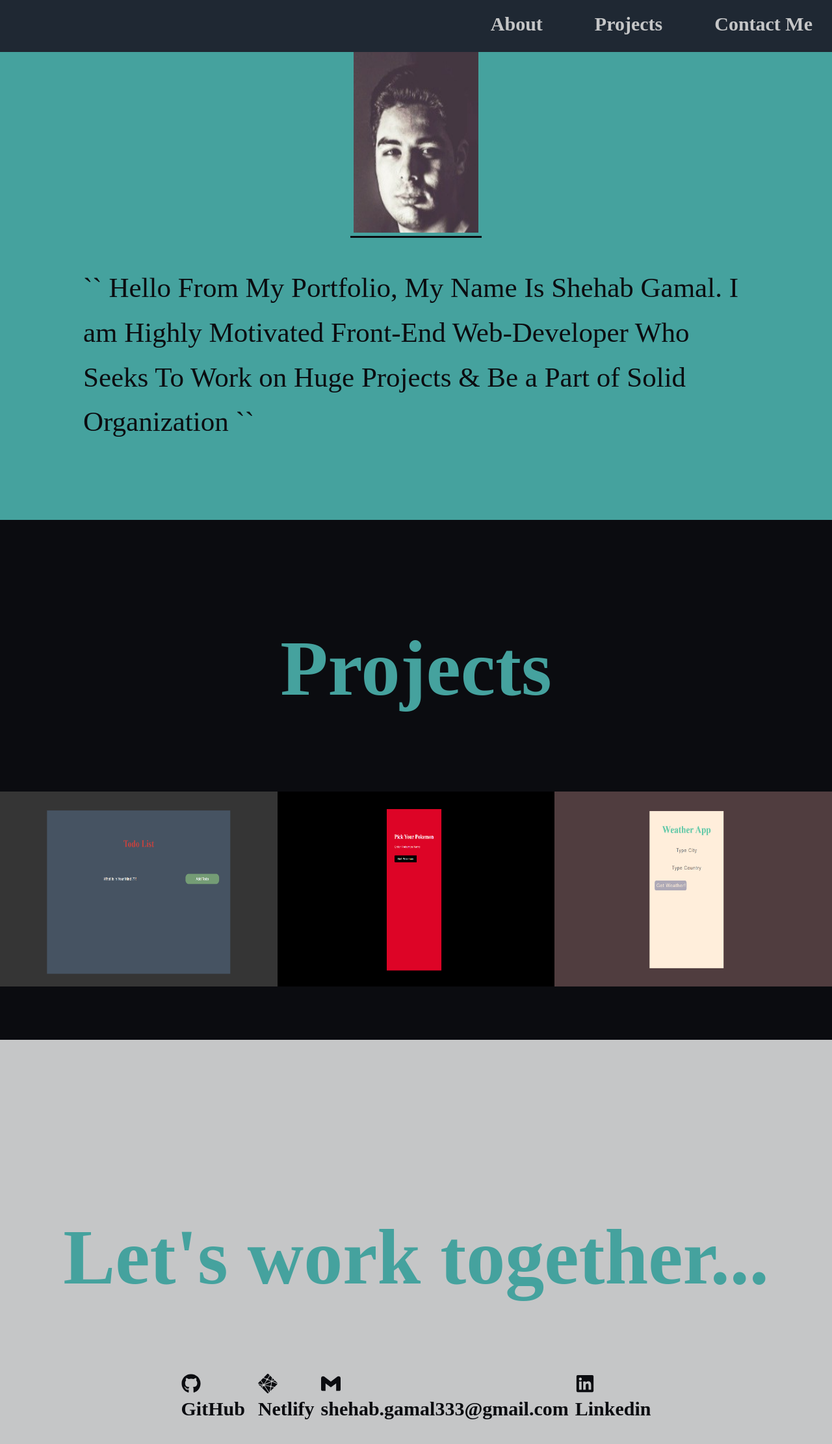
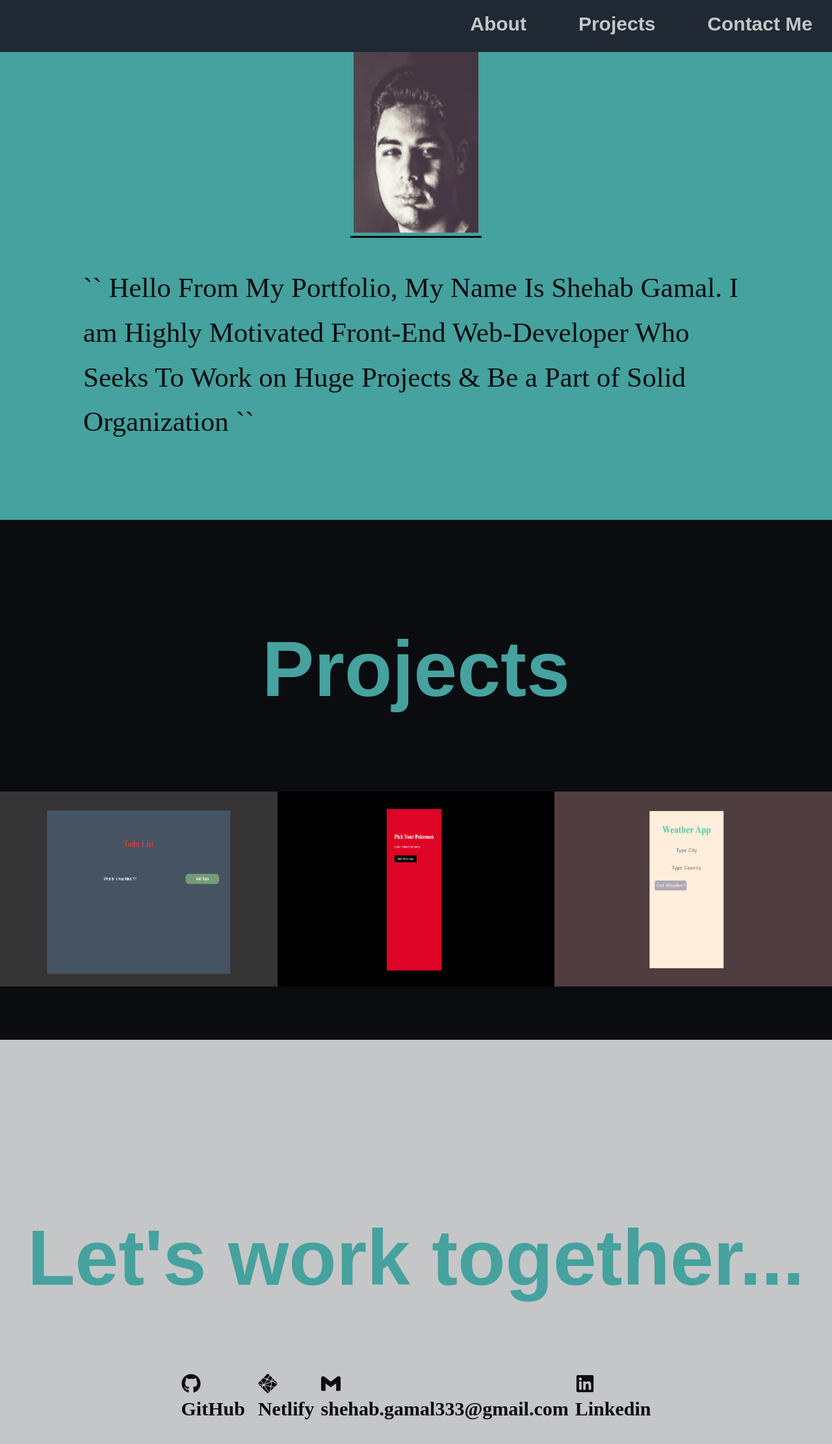
Before and after one commit to ShehabGamal/Personal-Portfolio, a React (Create React App) app: page / in a window 1280 px wide. Shown: the top 2222 px of the page at 65% size. Built offline with nearby package versions, Linux system fonts and the light colour scheme.

Commit message:
Changed Font Pair from Futura & Souvenir to Montserrat & Courier New

```diff
--- a/src/Components/About/About.js
+++ b/src/Components/About/About.js
@@ -30,7 +30,8 @@ const Intro = styled.p`
   width: 80%;
   font-size: 43px;
   line-height: 1.6;
-  font-familiy: souvenir;
+  font-familiy: Courier New;
+  font-weight: 525;
   flex-wrap: wrap;
   color: ${(props) => props.theme.mainColor};
 `;
--- a/src/Components/Cards/Cards.js
+++ b/src/Components/Cards/Cards.js
@@ -23,7 +23,7 @@ const CustomH1 = styled.h1`
   margin-top: 20vh;
   display: flex;
   font-size: 120px;
-  font-family: Futura;
+  font-family: Montserrat, sans-serif;
   font-weight: bold;
   margin-left: auto;
   margin-right: auto;
@@ -79,7 +79,7 @@ const Span = styled.span`
   margin-right: auto;
   margin-left: auto;
   font-size: 20px;
-  font-family: souvenir;
+  font-family: Courier New;
   justify-content: center;
   align-items: center;
   color: ${(props) => props.theme.mainColor};
@@ -89,7 +89,7 @@ const LinkSpan = styled(Span)`
 `;
 const ExternalLink = styled.a`
   text-decoration: none;
-  font-family: futura;
+  font-family: Montserrat, sans-serif;
   font-weight: bold;
   margin: 0 auto;
   padding: 5px;
--- a/src/Components/ContactMe/ContactMe.js
+++ b/src/Components/ContactMe/ContactMe.js
@@ -36,21 +36,21 @@ const ExternalLinks = styled.a`
     border: 3px solid #45a29e;
   }
   font-size: 30px;
-  font-familiy: futura;
+  font-familiy: Montserrat, sans-serif;
   font-weight: bold;
 `;
 const CustomParagraph = styled.p`
   font-size: 30px;
-  font-familiy: futura;
-  font-weight: bold;
+  font-familiy: Montserrat, sans-serif;
   margin-right: auto;
   margin-left: auto;
   color: ${(props) => props.theme.mainColor};
+  font-weight: bold;
 `;
 const CustomH1 = styled.h1`
   display: flex;
   font-size: 120px;
-  font-family: Futura;
+  font-family: Montserrat, sans-serif;
   font-weight: bold;
   margin-left: auto;
   margin-right: auto;
--- a/src/Components/Nav bar/Nav.js
+++ b/src/Components/Nav bar/Nav.js
@@ -4,7 +4,7 @@ import styled from "styled-components";
 const BasicNavLink = styled.a`
   text-decoration: none;
   color: ${(props) => props.theme.foreground};
-  font-family: futura;
+  font-family: Montserrat, sans-serif;
   font-weight: bold;
   font-size: 30px;
   &:hover {
```
Also changed, not shown: 1 other file (tests, documents, lock files or other folders).
